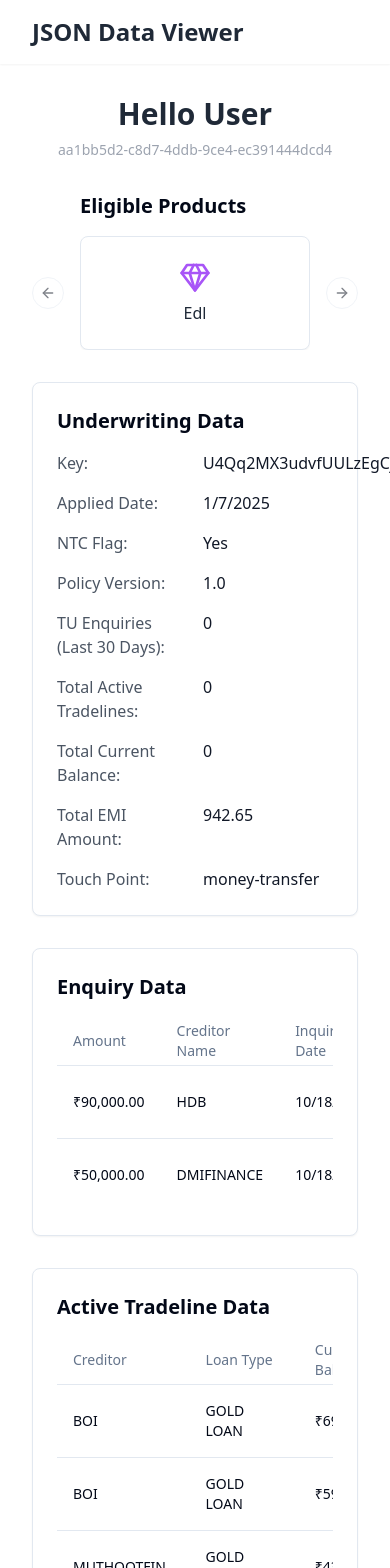
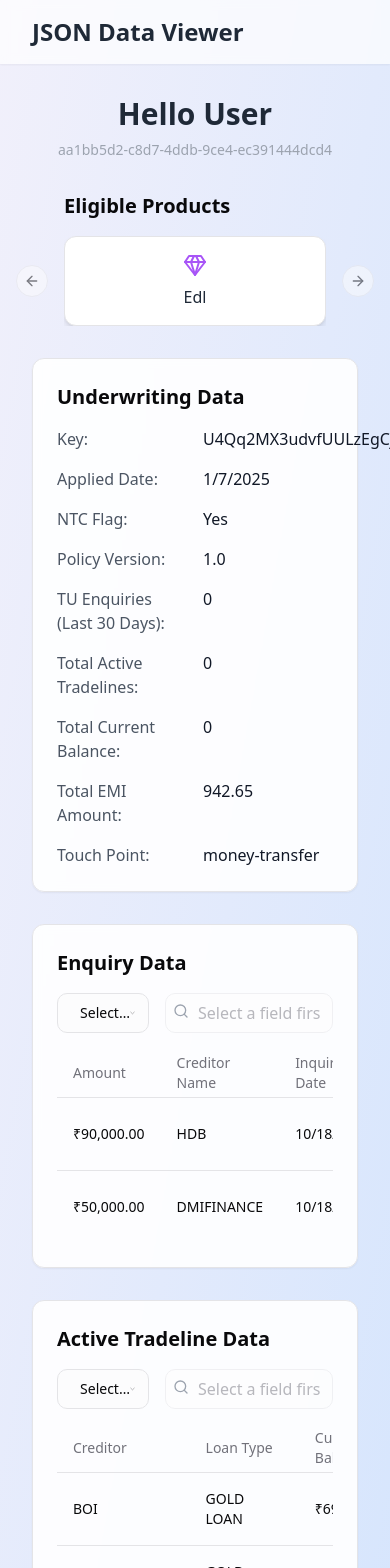
Before and after one commit to somya1333/YB-json-visualizer, a React (Vite) app: page / in a window 390 px wide. Shown: the top 1568 px of the page. Built offline with nearby package versions, Linux system fonts and the light colour scheme.

Commit message:
feat: Implement search and UI enhancements
Adds key-value search functionality to enquiry and active tradeline data, including a dropdown for key selection and input for value. Implements a light theme and adjusts the eligible products tile for improved UI.

```diff
--- a/src/components/DataDisplay.tsx
+++ b/src/components/DataDisplay.tsx
@@ -1,5 +1,5 @@
 
-import React from "react";
+import React, { useState } from "react";
 import {
   Carousel,
   CarouselContent,
@@ -7,9 +7,11 @@ import {
   CarouselNext,
   CarouselPrevious,
 } from "@/components/ui/carousel";
-import { GemIcon } from "lucide-react";
+import { GemIcon, Search } from "lucide-react";
 import { Card } from "@/components/ui/card";
 import { Table, TableHeader, TableBody, TableRow, TableHead, TableCell } from "@/components/ui/table";
+import { Input } from "@/components/ui/input";
+import { Select, SelectContent, SelectItem, SelectTrigger, SelectValue } from "@/components/ui/select";
 
 interface DataDisplayProps {
   data: {
@@ -62,6 +64,14 @@ const DataDisplay = ({ data }: DataDisplayProps) => {
   const eligible_products = data?.data?.data?.master?.eligible_products || [];
   const uw = data?.data?.data?.uw;
 
+  // Define search states for enquiry data
+  const [enquirySearchKey, setEnquirySearchKey] = useState<string>("");
+  const [enquirySearchValue, setEnquirySearchValue] = useState<string>("");
+
+  // Define search states for active tradeline data
+  const [tradelineSearchKey, setTradelineSearchKey] = useState<string>("");
+  const [tradelineSearchValue, setTradelineSearchValue] = useState<string>("");
+
   const displayableUwFields = [
     { key: "Key", value: uw?.key },
     { key: "Applied Date", value: new Date(uw?.appliedDateNesfb || "").toLocaleDateString() },
@@ -74,6 +84,50 @@ const DataDisplay = ({ data }: DataDisplayProps) => {
     { key: "Touch Point", value: uw?.touchPoint },
   ];
 
+  // Get enquiry data keys for dropdown
+  const enquiryKeys = uw?.enquiryData && uw.enquiryData.length > 0
+    ? Object.keys(uw.enquiryData[0])
+    : [];
+
+  // Get tradeline data keys for dropdown
+  const tradelineKeys = uw?.activeTradelineData && uw.activeTradelineData.length > 0
+    ? Object.keys(uw.activeTradelineData[0])
+    : [];
+
+  // Filter enquiry data based on search
+  const filteredEnquiryData = React.useMemo(() => {
+    if (!uw?.enquiryData || !enquirySearchKey || !enquirySearchValue) {
+      return uw?.enquiryData || [];
+    }
+
+    return uw.enquiryData.filter(item => {
+      const itemValue = item[enquirySearchKey as keyof typeof item];
+      if (typeof itemValue === 'string') {
+        return itemValue.toLowerCase().includes(enquirySearchValue.toLowerCase());
+      } else if (typeof itemValue === 'number') {
+        return itemValue.toString().includes(enquirySearchValue);
+      }
+      return false;
+    });
+  }, [uw?.enquiryData, enquirySearchKey, enquirySearchValue]);
+
+  // Filter tradeline data based on search
+  const filteredTradelineData = React.useMemo(() => {
+    if (!uw?.activeTradelineData || !tradelineSearchKey || !tradelineSearchValue) {
+      return uw?.activeTradelineData || [];
+    }
+
+    return uw.activeTradelineData.filter(item => {
+      const itemValue = item[tradelineSearchKey as keyof typeof item];
+      if (typeof itemValue === 'string') {
+        return itemValue.toLowerCase().includes(tradelineSearchValue.toLowerCase());
+      } else if (typeof itemValue === 'number') {
+        return itemValue.toString().includes(tradelineSearchValue);
+      }
+      return false;
+    });
+  }, [uw?.activeTradelineData, tradelineSearchKey, tradelineSearchValue]);
+
   return (
     <div className="container mx-auto py-8 space-y-8">
       <div className="text-center space-y-2">
@@ -81,14 +135,14 @@ const DataDisplay = ({ data }: DataDisplayProps) => {
         <p className="text-sm text-gray-400">{uuid}</p>
       </div>
 
-      <div className="relative px-12">
+      <div className="relative px-8">
         <h2 className="text-xl font-semibold mb-4">Eligible Products</h2>
         <Carousel>
           <CarouselContent>
             {eligible_products.map((product, index) => (
-              <CarouselItem key={index} className="md:basis-1/3 lg:basis-1/4">
-                <div className="bg-white border rounded-lg p-6 text-center shadow-sm hover:shadow-md transition-shadow">
-                  <GemIcon className="w-8 h-8 mx-auto mb-2 text-purple-500" />
+              <CarouselItem key={index} className="md:basis-1/4 lg:basis-1/5">
+                <div className="bg-white border rounded-lg p-4 text-center shadow-md hover:shadow-lg transition-shadow transform hover:-translate-y-1 transition-transform duration-200">
+                  <GemIcon className="w-6 h-6 mx-auto mb-2 text-purple-500" />
                   <p className="text-gray-800 font-medium capitalize">{product}</p>
                 </div>
               </CarouselItem>
@@ -100,7 +154,7 @@ const DataDisplay = ({ data }: DataDisplayProps) => {
       </div>
 
       <div className="space-y-8">
-        <Card className="p-6">
+        <Card className="p-6 shadow-sm bg-white/90 backdrop-blur-sm">
           <h2 className="text-xl font-semibold mb-4">Underwriting Data</h2>
           <div className="grid grid-cols-2 gap-4">
             {displayableUwFields.map((field, index) => (
@@ -112,8 +166,37 @@ const DataDisplay = ({ data }: DataDisplayProps) => {
           </div>
         </Card>
 
-        <Card className="p-6">
+        <Card className="p-6 shadow-sm bg-white/90 backdrop-blur-sm">
           <h2 className="text-xl font-semibold mb-4">Enquiry Data</h2>
+
+          <div className="flex space-x-4 mb-4">
+            <div className="w-1/3">
+              <Select value={enquirySearchKey} onValueChange={setEnquirySearchKey}>
+                <SelectTrigger>
+                  <SelectValue placeholder="Select field to search" />
+                </SelectTrigger>
+                <SelectContent>
+                  {enquiryKeys.map(key => (
+                    <SelectItem key={key} value={key}>
+                      {key.charAt(0).toUpperCase() + key.slice(1)}
+                    </SelectItem>
+                  ))}
+                </SelectContent>
+              </Select>
+            </div>
+
+            <div className="flex-1 relative">
+              <Input
+                placeholder={enquirySearchKey ? `Search by ${enquirySearchKey}...` : "Select a field first"}
+                value={enquirySearchValue}
+                onChange={(e) => setEnquirySearchValue(e.target.value)}
+                disabled={!enquirySearchKey}
+                className="pl-8"
+              />
+              <Search className="absolute left-2 top-2.5 h-4 w-4 text-gray-400" />
+            </div>
+          </div>
+
           <Table>
             <TableHeader>
               <TableRow>
@@ -124,20 +207,59 @@ const DataDisplay = ({ data }: DataDisplayProps) => {
               </TableRow>
             </TableHeader>
             <TableBody>
-              {uw?.enquiryData?.map((enquiry, index) => (
+              {filteredEnquiryData.length > 0 ? (
+                filteredEnquiryData.map((enquiry, index) => (
                   <TableRow key={index}>
                     <TableCell>{enquiry.amount.toLocaleString('en-IN', { style: 'currency', currency: 'INR' })}</TableCell>
                     <TableCell>{enquiry.creditorName}</TableCell>
                     <TableCell>{new Date(enquiry.inquiryDate).toLocaleDateString()}</TableCell>
                     <TableCell>{enquiry.inquiryType}</TableCell>
                   </TableRow>
-              ))}
+                ))
+              ) : (
+                <TableRow>
+                  <TableCell colSpan={4} className="text-center py-4">
+                    {enquirySearchKey && enquirySearchValue
+                      ? "No matching data found"
+                      : "No data available"}
+                  </TableCell>
+                </TableRow>
+              )}
             </TableBody>
           </Table>
         </Card>
 
-        <Card className="p-6">
+        <Card className="p-6 shadow-sm bg-white/90 backdrop-blur-sm">
           <h2 className="text-xl font-semibold mb-4">Active Tradeline Data</h2>
+
+          <div className="flex space-x-4 mb-4">
+            <div className="w-1/3">
+              <Select value={tradelineSearchKey} onValueChange={setTradelineSearchKey}>
+                <SelectTrigger>
+                  <SelectValue placeholder="Select field to search" />
+                </SelectTrigger>
+                <SelectContent>
+                  {tradelineKeys.map(key => (
+                    <SelectItem key={key} value={key}>
+                      {key.charAt(0).toUpperCase() + key.slice(1)}
+                    </SelectItem>
+                  ))}
+                </SelectContent>
+              </Select>
+            </div>
+
+            <div className="flex-1 relative">
+              <Input
+                placeholder={tradelineSearchKey ? `Search by ${tradelineSearchKey}...` : "Select a field first"}
+                value={tradelineSearchValue}
+                onChange={(e) => setTradelineSearchValue(e.target.value)}
+                disabled={!tradelineSearchKey}
+                className="pl-8"
+              />
+              <Search className="absolute left-2 top-2.5 h-4 w-4 text-gray-400" />
+            </div>
+          </div>
+
           <div className="overflow-x-auto">
             <Table>
               <TableHeader>
@@ -153,7 +275,8 @@ const DataDisplay = ({ data }: DataDisplayProps) => {
                 </TableRow>
               </TableHeader>
               <TableBody>
-                {uw?.activeTradelineData?.map((tradeline, index) => (
+                {filteredTradelineData.length > 0 ? (
+                  filteredTradelineData.map((tradeline, index) => (
                     <TableRow key={index}>
                       <TableCell>{tradeline.creditorName}</TableCell>
                       <TableCell>{tradeline.loanType}</TableCell>
@@ -164,7 +287,16 @@ const DataDisplay = ({ data }: DataDisplayProps) => {
                       <TableCell>{tradeline.mob}</TableCell>
                       <TableCell>{tradeline.highBalance.toLocaleString('en-IN', { style: 'currency', currency: 'INR' })}</TableCell>
                     </TableRow>
-                ))}
+                  ))
+                ) : (
+                  <TableRow>
+                    <TableCell colSpan={8} className="text-center py-4">
+                      {tradelineSearchKey && tradelineSearchValue
+                        ? "No matching data found"
+                        : "No data available"}
+                    </TableCell>
+                  </TableRow>
+                )}
               </TableBody>
             </Table>
           </div>
--- a/src/index.css
+++ b/src/index.css
@@ -1,53 +1,47 @@
+
 @tailwind base;
 @tailwind components;
 @tailwind utilities;
 
 @layer base {
   :root {
-    --background: 0 0% 100%;
-    --foreground: 222.2 84% 4.9%;
+    --background: 240 10% 99%;
+    --foreground: 240 10% 3.9%;
 
     --card: 0 0% 100%;
-    --card-foreground: 222.2 84% 4.9%;
+    --card-foreground: 240 10% 3.9%;
 
     --popover: 0 0% 100%;
-    --popover-foreground: 222.2 84% 4.9%;
+    --popover-foreground: 240 10% 3.9%;
 
-    --primary: 222.2 47.4% 11.2%;
-    --primary-foreground: 210 40% 98%;
+    --primary: 262 83% 58%;
+    --primary-foreground: 0 0% 98%;
 
-    --secondary: 210 40% 96.1%;
-    --secondary-foreground: 222.2 47.4% 11.2%;
+    --secondary: 240 4.8% 95.9%;
+    --secondary-foreground: 240 5.9% 10%;
 
-    --muted: 210 40% 96.1%;
-    --muted-foreground: 215.4 16.3% 46.9%;
+    --muted: 240 4.8% 95.9%;
+    --muted-foreground: 240 3.8% 46.1%;
 
-    --accent: 210 40% 96.1%;
-    --accent-foreground: 222.2 47.4% 11.2%;
+    --accent: 262 83% 94%;
+    --accent-foreground: 262 83% 28%;
 
     --destructive: 0 84.2% 60.2%;
-    --destructive-foreground: 210 40% 98%;
+    --destructive-foreground: 0 0% 98%;
 
-    --border: 214.3 31.8% 91.4%;
-    --input: 214.3 31.8% 91.4%;
-    --ring: 222.2 84% 4.9%;
+    --border: 240 5.9% 90%;
+    --input: 240 5.9% 90%;
+    --ring: 262 83% 58%;
 
-    --radius: 0.5rem;
+    --radius: 0.75rem;
 
     --sidebar-background: 0 0% 98%;
-
     --sidebar-foreground: 240 5.3% 26.1%;
-
     --sidebar-primary: 240 5.9% 10%;
-
     --sidebar-primary-foreground: 0 0% 98%;
-
     --sidebar-accent: 240 4.8% 95.9%;
-
     --sidebar-accent-foreground: 240 5.9% 10%;
-
     --sidebar-border: 220 13% 91%;
-
     --sidebar-ring: 217.2 91.2% 59.8%;
   }
 
@@ -97,5 +91,20 @@
 
   body {
     @apply bg-background text-foreground;
+    font-feature-settings: "ss01", "ss02", "cv01", "cv02", "cv03";
   }
 }
+
+@layer utilities {
+  .card-soft-shadow {
+    box-shadow: 0 10px 25px -5px rgba(0, 0, 0, 0.05), 0 8px 10px -6px rgba(0, 0, 0, 0.01);
+  }
+
+  .glass-morphism {
+    @apply backdrop-blur-sm bg-white/90 border border-white/20 shadow-sm;
+  }
+
+  .elevated {
+    @apply shadow-md hover:shadow-lg transition-shadow transform hover:-translate-y-1 transition-transform duration-200;
+  }
+}
--- a/src/pages/Index.tsx
+++ b/src/pages/Index.tsx
@@ -165,8 +165,8 @@ const sampleData = {
 
 const Index = () => {
   return (
-    <div className="min-h-screen bg-white">
-      <header className="bg-white shadow-sm">
+    <div className="min-h-screen bg-gradient-to-br from-[#F1F0FB] to-[#D3E4FD]">
+      <header className="bg-white/70 backdrop-blur-sm shadow-sm">
         <div className="container mx-auto py-4">
           <h1 className="text-2xl font-bold text-gray-800">JSON Data Viewer</h1>
         </div>
```
Lines whose indentation alone changed are shown as unchanged.
